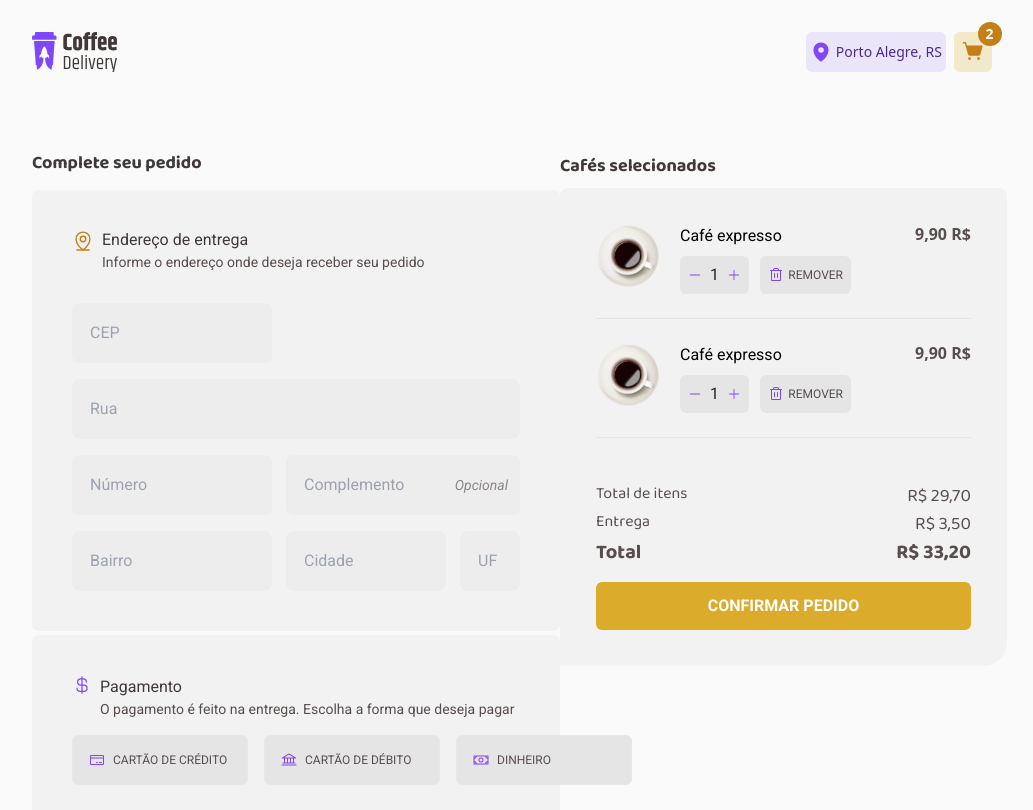
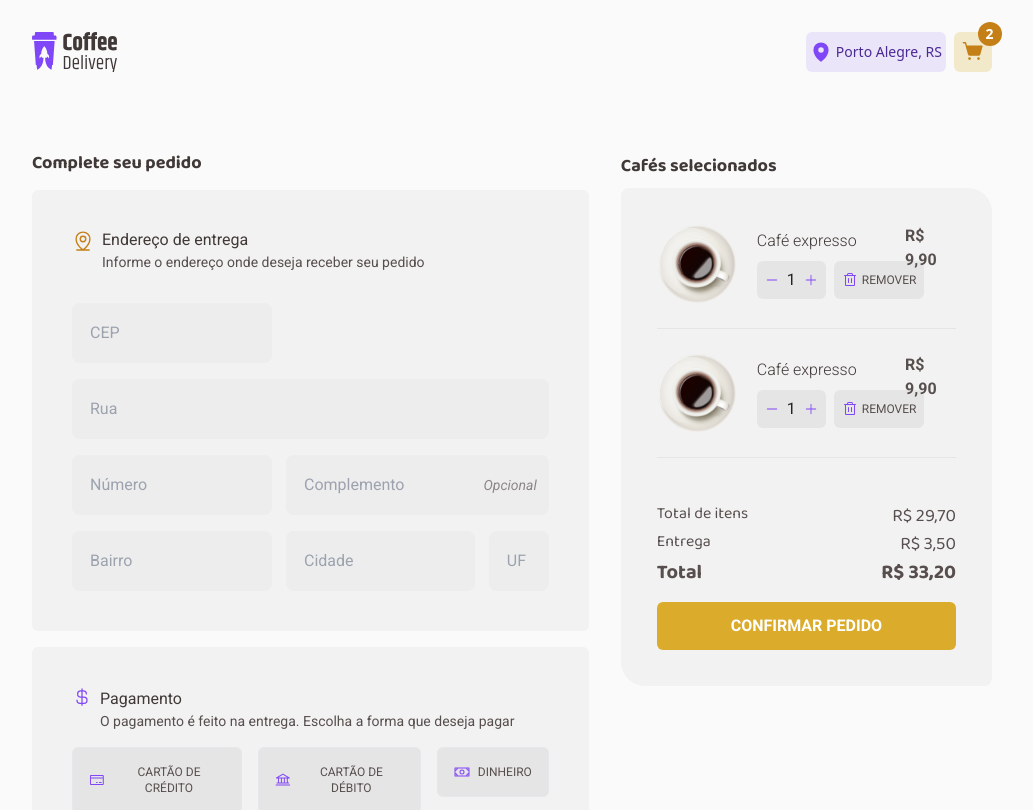
Before and after one commit to GerdanyJr/coffee-delivery, a Next.js app: page /home/checkout in a window 1280 px wide. Shown: the top 810 px of the page, without its empty margins (128-1161 px from the left). Built offline with nearby package versions, Linux system fonts and the light colour scheme.

Commit message:
fix: :adhesive_bandage: fix checkout layout

```diff
--- a/src/app/home/checkout/page.tsx
+++ b/src/app/home/checkout/page.tsx
@@ -5,12 +5,12 @@ import { OrderSummary } from "@/components/checkout/orderSummary";
 
 export default function Checkout() {
   return (
-    <div className="flex justify-between mt-20">
-      <div className="flex flex-col gap-1 w-[55%]">
+    <div className="flex justify-between gap-8 mt-20">
+      <div className="flex flex-col w-3/5 gap-4">
         <CheckoutAddress />
         <Payment />
       </div>
-      <OrderSummary />
-    </div >
+      <OrderSummary className="w-2/5" />
+    </div>
   );
 }
--- a/src/components/UI/creditCardButton/index.tsx
+++ b/src/components/UI/creditCardButton/index.tsx
@@ -13,7 +13,7 @@ export function CreditCardButton({
   const checkedClasses = "border-purple bg-purple-light";
   return (
     <button
-      className={`bg-base-button border-[1px] rounded-md text-base-text w-44 hover:bg-base-hover p-4 ${
+      className={`bg-base-button border-[1px] rounded-md text-base-text hover:bg-base-hover p-4 ${
         checked && checkedClasses
       }`}
       onClick={onClick}
--- a/src/components/UI/productCart/index.tsx
+++ b/src/components/UI/productCart/index.tsx
@@ -1,6 +1,5 @@
 import { InputNumber } from "../inputNumber";
 import SecondaryButton from "../secondaryButton";
-import styles from "./productCart.module.css";
 import productImage from "../../../../public/assets/img/Image-1.png";
 export function ProductCart({
   name,
@@ -12,16 +11,20 @@ export function ProductCart({
   className?: string;
 }) {
   return (
-    <div className={`${styles.cartContainer} ${className}`}>
-      <img src={productImage.src} alt="" />
-      <div className={styles.column}>
-        <h2 className={styles.coffee_name}>{name}</h2>
-        <div className={styles.addToCart}>
-          <InputNumber />
-          <SecondaryButton label="Remover" />
+    <div className={`flex bg-base-card justify-between ${className}`}>
+      <div className="flex items-center gap-5">
+        <img src={productImage.src} className="size-20" alt="" />
+        <div className="flex flex-col gap-2">
+          <h2 className="font-light font-roboto text-base-subtitle">{name}</h2>
+          <div className="flex justify-between gap-2 font-roboto">
+            <InputNumber />
+            <SecondaryButton label="Remover" />
+          </div>
         </div>
       </div>
-      <span className={styles.price}>{price} R$</span>
+      <span className="font-bold text-md font-roboto text-base-text">
+        R$ {price}
+      </span>
     </div>
   );
 }
--- a/src/components/checkout/orderSummary/index.tsx
+++ b/src/components/checkout/orderSummary/index.tsx
@@ -3,16 +3,16 @@ import { ProductCart } from "@/components/UI/productCart";
 import { PrimaryButton } from "@/components/UI/primaryButton";
 import { useRouter } from "next/navigation";
 
-export function OrderSummary() {
+export function OrderSummary({ className }: { className?: string }) {
   const checkoutClasses = "text-md flex justify-between";
   const checkoutPrice = "text-lg";
   const router = useRouter();
   return (
-    <div>
+    <div className={className}>
       <h2 className="mb-2 text-lg font-bold font-baloo text-base-subtitle">
         Cafés selecionados
       </h2>
-      <div className="rounded-t-lg p-9 bg-base-card rounded-br-3xl">
+      <div className="rounded-tl-lg rounded-br-lg rounded-bl-3xl p-9 bg-base-card rounded-tr-3xl">
         <div className="flex flex-col gap-6 pb-7">
           <ProductCart
             name="Café expresso"
```
